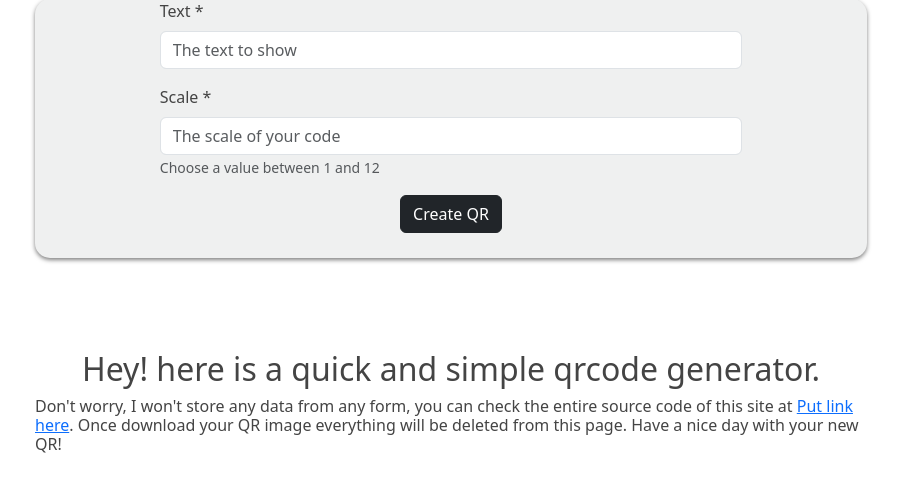
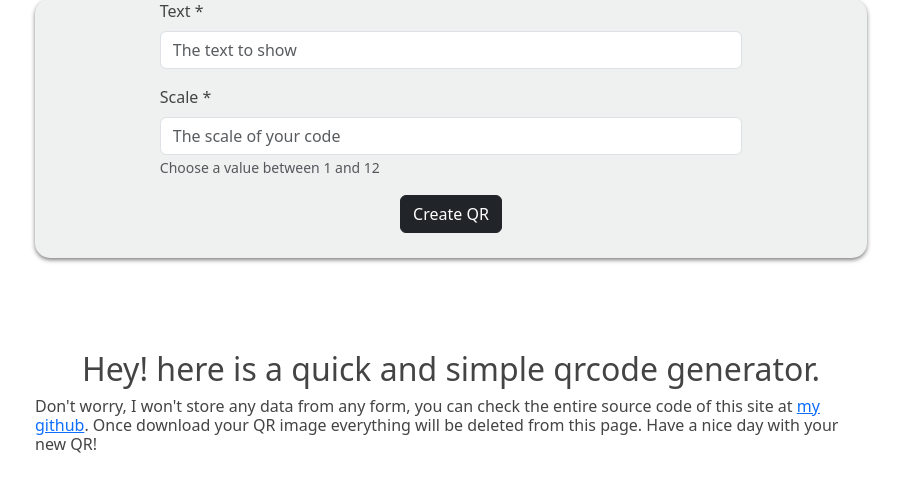
Before and after one commit to KyleHyde14/QR_generator, a Flask app: page / in a window 1280 px wide. Shown: the part 245-737 px from the top of the page, without its empty margins (189-1090 px from the left). Run offline with Flask 3, Linux system fonts and the light colour scheme; some libraries are stand-ins or nearby versions.

Commit message:
changing url

```diff
--- a/templates/index.html
+++ b/templates/index.html
@@ -84,7 +84,7 @@
     <div class="page-text">
         <h2>Hey! here is a quick and simple qrcode generator.</h2>
         <h6>Don't worry, I won't store any data from any form, you can check the entire source
-            code of this site at <a href="">Put link here</a>. Once download your QR image
+            code of this site at <a href="https://github.com/KyleHyde14/QR-generator">my github</a>. Once download your QR image
             everything will be deleted from this page. Have a nice day with your new QR!</h6>
     </div>
     <script src="https://cdn.jsdelivr.net/npm/@popperjs/core@2.11.8/dist/umd/popper.min.js" integrity="sha384-I7E8VVD/ismYTF4hNIPjVp/Zjvgyol6VFvRkX/vR+Vc4jQkC+hVqc2pM8ODewa9r" crossorigin="anonymous"></script>
```
